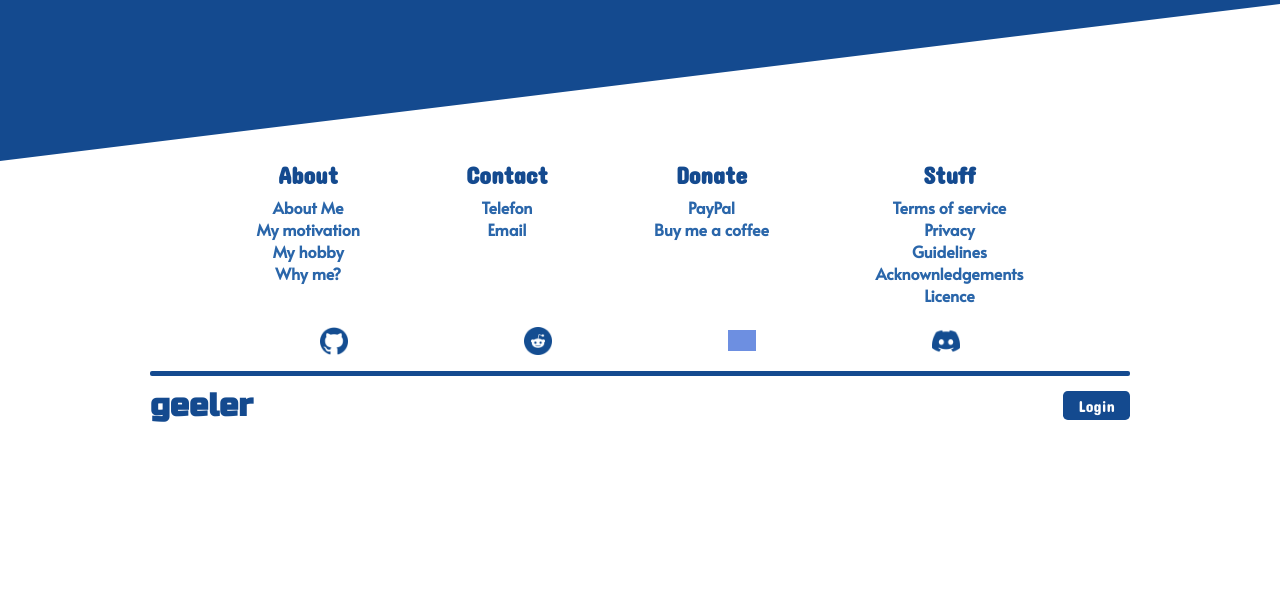
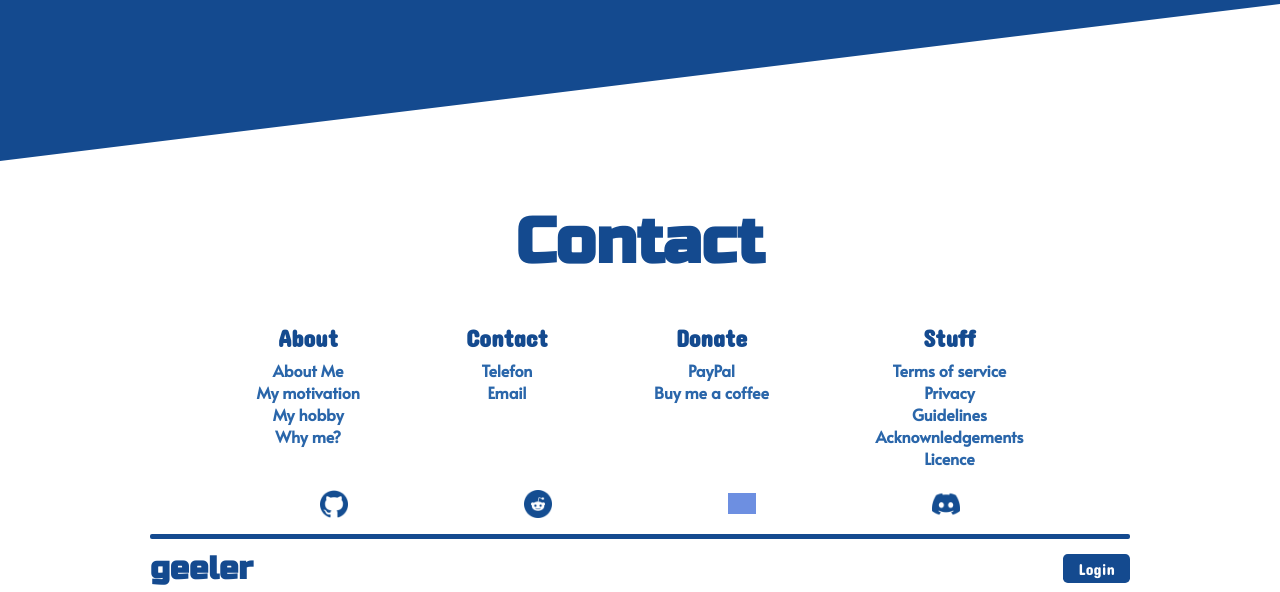
Before and after one commit to Nevah5/geeler, a PHP site: page / in a window 1280 px wide. Shown: the part 4146-4738 px from the top of the page. Before the commit the page ends 4568 px from the top, so only its background shows below. Run offline with PHP 8.4, Linux system fonts and the light colour scheme; grey boxes are pictures that could not be loaded.

Commit message:
added contact section and title

```diff
--- a/index.html
+++ b/index.html
@@ -178,6 +178,10 @@
       </div>
     </div>
   </div>
+  <div class="contact" id="contact">
+    <h1>Contact</h1>
+
+  </div>
   <div class="footer">
     <nav>
       <div>
--- a/style.css
+++ b/style.css
@@ -754,6 +754,14 @@ nav.navbar .align_end {
   bottom: 0;
   -webkit-clip-path: polygon(0 -1%, 103% -1%, -1% 101%);
           clip-path: polygon(0 -1%, 103% -1%, -1% 101%);
+}
+
+.contact h1 {
+  font-family: Russo One;
+  font-size: 4rem;
+  color: #144A8F;
+  width: 100%;
+  text-align: center;
 }
 
 div.footer {
--- a/style.scss
+++ b/style.scss
@@ -522,6 +522,15 @@ nav.navbar{
   position: absolute;
   bottom: 0;
   clip-path: polygon(0 -1%, 103% -1%, -1% 101%);
+}
+.contact{
+  h1{
+    font-family: Russo One;
+    font-size: 4rem;
+    color: #144A8F;
+    width: 100%;
+    text-align: center;
+  }
 }
 div.footer{
   position: relative;
```
Also changed, not shown: 1 other file.
